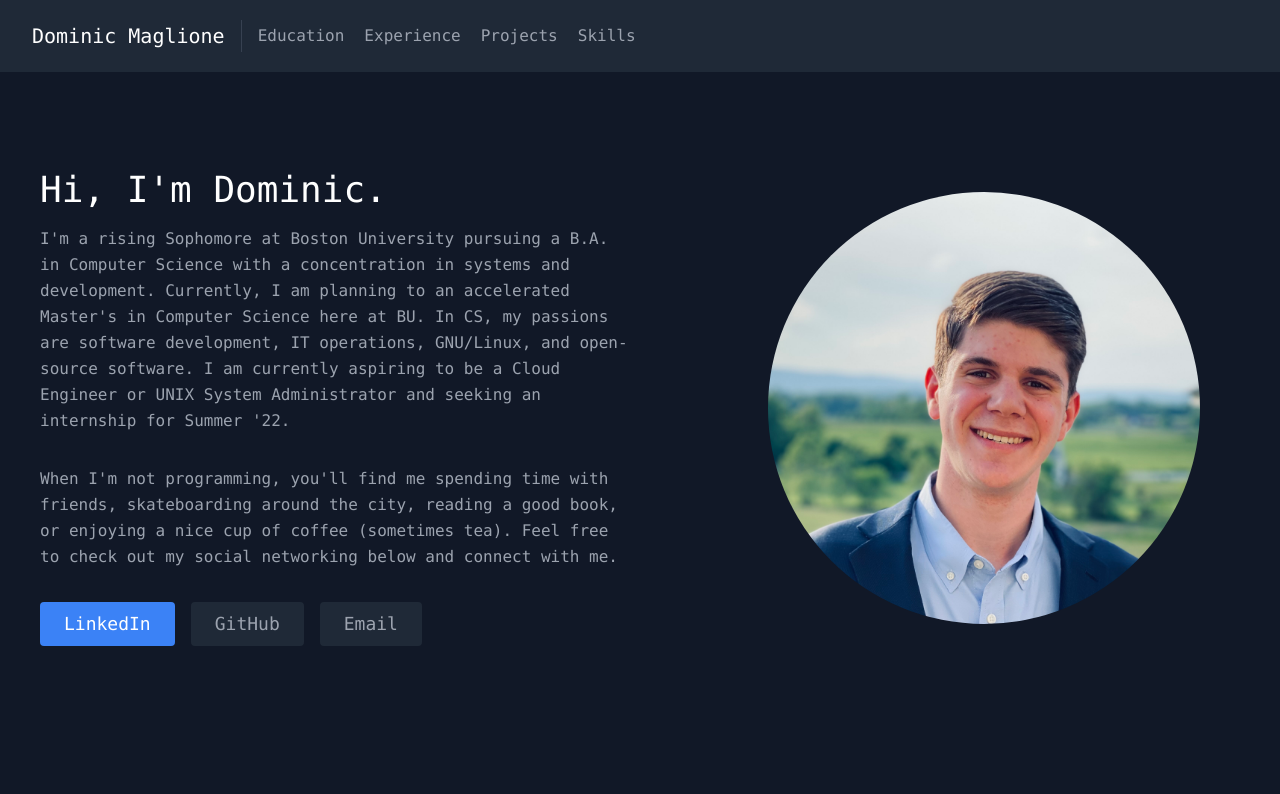
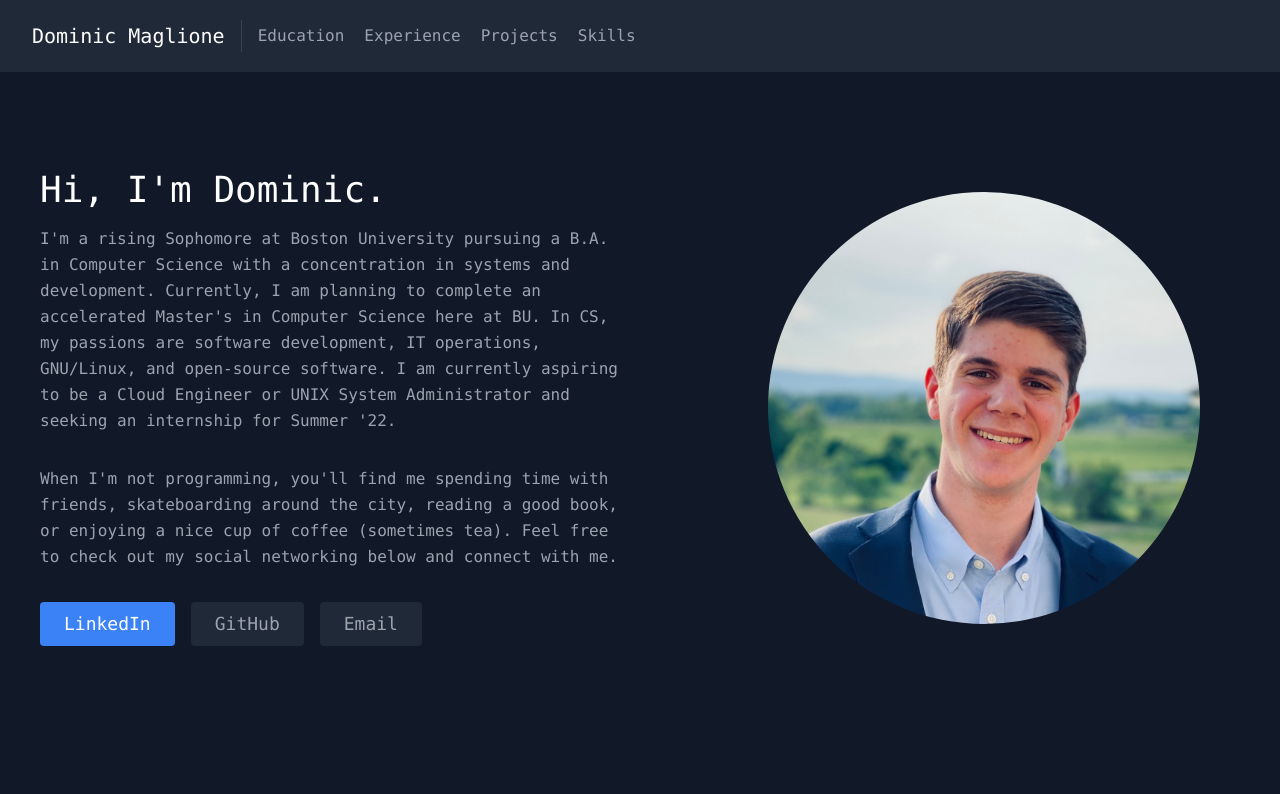
Before and after one commit to dcmaglione/dcmag.website, a React (Create React App) app: page / in a window 1280 px wide. Shown: the top 794 px of the page. Built offline with nearby package versions, Linux system fonts and the light colour scheme.

Commit message:
Fixed typo in About section

```diff
--- a/src/components/About.js
+++ b/src/components/About.js
@@ -11,7 +11,7 @@ export default function About() {
           <p className="mb-8 leading-relaxed">
             I'm a rising Sophomore at Boston University pursuing a B.A. in
             Computer Science with a concentration in systems and development.
-            Currently, I am planning to an accelerated Master's in Computer
+            Currently, I am planning to complete an accelerated Master's in Computer
             Science here at BU. In CS, my passions are software development, IT
             operations, GNU/Linux, and open-source software. I am currently
             aspiring to be a Cloud Engineer or UNIX System Administrator and
```
Also changed, not shown: 1 other file (tests, documents, lock files or other folders).
